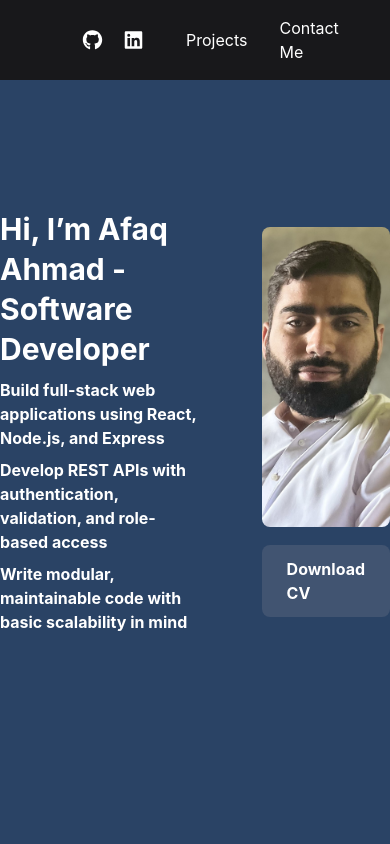
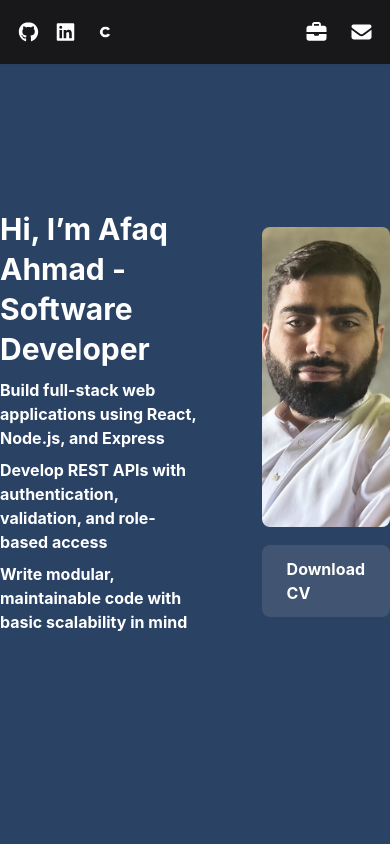
Before and after one commit to Afaq-Ahmad-eng/Portfolio, a React (Vite) app: page / in a window 390 px wide. Shown: the top 844 px of the page. Built offline with nearby package versions, Linux system fonts and the light colour scheme.

Commit message:
Adjust the header responsiveness

```diff
--- a/package.json
+++ b/package.json
@@ -33,6 +33,6 @@
     "eslint-plugin-react-hooks": "^5.2.0",
     "eslint-plugin-react-refresh": "^0.4.20",
     "globals": "^16.3.0",
-    "vite": "^7.1.2"
+    "vite": "^8.0.16"
   }
 }
--- a/src/components/header/header.jsx
+++ b/src/components/header/header.jsx
@@ -1,19 +1,12 @@
-import { useEffect, useRef } from "react";
 import { FontAwesomeIcon } from "@fortawesome/react-fontawesome";
-// import { faEnvelope } from "@fortawesome/free-solid-svg-icons";
 import Coursera from "../../assets/Coursera.png";
-import {
-  faGithub,
-  faLinkedin,
-} from "@fortawesome/free-brands-svg-icons";
+import { faGithub, faLinkedin } from "@fortawesome/free-brands-svg-icons";
+// Add faBriefcase (or faCode) and faEnvelope here:
+import { faBriefcase, faEnvelope } from "@fortawesome/free-solid-svg-icons";
 import { Box, HStack } from "@chakra-ui/react";
 
 const socials = [
-  {
-    icon: faGithub,
-    type: "fa",
-    url: "https://github.com/Afaq-Ahmad-eng",
-  },
+  { icon: faGithub, type: "fa", url: "https://github.com/Afaq-Ahmad-eng" },
   {
     icon: faLinkedin,
     type: "fa",
@@ -27,9 +20,6 @@ const socials = [
 ];
 
 const Header = () => {
-  const headerRef = useRef(null);
-  const prevScrollY = useRef(window.scrollY);
-
   const handleClick = (anchor) => () => {
     const id = `${anchor}-section`;
     const element = document.getElementById(id);
@@ -41,46 +31,31 @@ const Header = () => {
     }
   };
 
-  useEffect(() => {
-    const handleScroll = () => {
-      const currentScrollY = window.scrollY;
-      const headerElement = headerRef.current;
-
-      if (currentScrollY > prevScrollY.current) {
-        headerElement.style.transform = "translateY(-200px)";
-      } else {
-        headerElement.style.transform = "translateY(0)";
-      }
-
-      prevScrollY.current = currentScrollY;
-    };
-
-    window.addEventListener("scroll", handleScroll);
-    return () => window.removeEventListener("scroll", handleScroll);
-  }, []);
-
   return (
     <Box
-      ref={headerRef}
       position="fixed"
       top={0}
       left={0}
       right={0}
-      transitionProperty="transform"
-      transitionDuration=".3s"
-      transitionTimingFunction="ease-in-out"
       backgroundColor="#18181b"
+      zIndex={1000}
+      boxShadow="sm"
     >
-      <Box color="white" maxWidth="1280px" margin="0 auto">
+      <Box color="white" maxWidth="1280px" margin="0 auto" width="100%">
         <HStack
-          spacing={6}
-          px={20}
-          py={4}
+          width="100%" // 1. Crucial: Makes sure the stack stretches across the whole screen width
+          flexDirection="row"
           justifyContent="space-between"
           alignItems="center"
+          py={4}
+          // 2. Controlled responsive padding (tight on mobile, open on desktop)
+          px={{ base: 4, sm: 10, md: 20 }}
+          // 3. Single clean spacing property to control unexpected layout shifts
+          spacing={{ base: 2, sm: 4 }}
         >
           <nav>
-            <HStack spacing={4}>
+            {/* Tighter spacing for social icons on small screens */}
+            <HStack spacing={{ base: 3, sm: 4 }}>
               {socials.map((social, index) => (
                 <a
                   key={index}
@@ -94,26 +69,33 @@ const Header = () => {
                     <img
                       src={social.icon}
                       alt="Coursera"
-                      style={{ width: "30px", color: "white" }}
+                      style={{ width: "30px", height: "auto" }}
                     />
                   )}
                 </a>
               ))}
             </HStack>
           </nav>
+
           <nav>
-            <HStack spacing={8}>
-              <a
-                onClick={handleClick("projects")}
-                style={{ cursor: "pointer" }}
-              >
-                Projects
+            {/* Adjusted base spacing so icons don't drift or clash on narrow viewports */}
+            <HStack spacing={{ base: 5, md: 12 }}>
+              <a onClick={handleClick("projects")} style={{ cursor: "pointer" }}>
+                <Box as="span" display={{ base: "inline", md: "none" }}>
+                  <FontAwesomeIcon icon={faBriefcase} size="lg" />
+                </Box>
+                <Box as="span" display={{ base: "none", md: "inline" }}>
+                  Projects
+                </Box>
               </a>
-              <a
-                onClick={handleClick("contactme")}
-                style={{ cursor: "pointer" }}
-              >
-                Contact Me
+
+              <a onClick={handleClick("contactme")} style={{ cursor: "pointer" }}>
+                <Box as="span" display={{ base: "inline", md: "none" }}>
+                  <FontAwesomeIcon icon={faEnvelope} size="lg" />
+                </Box>
+                <Box as="span" display={{ base: "none", md: "inline" }}>
+                  Contact Me
+                </Box>
               </a>
             </HStack>
           </nav>
```
Also changed, not shown: 1 other file (tests, documents, lock files or other folders).
